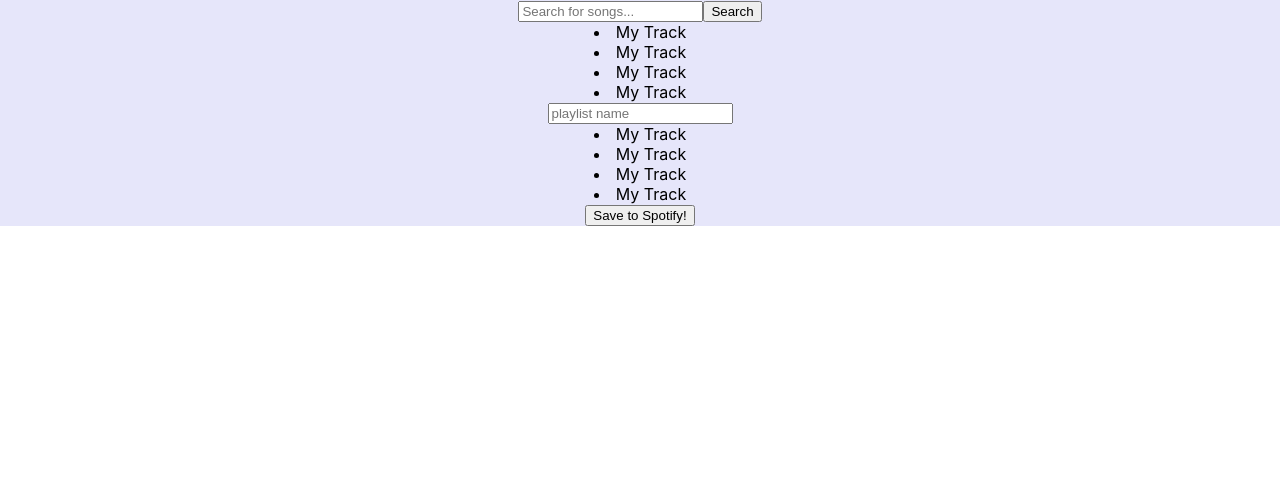
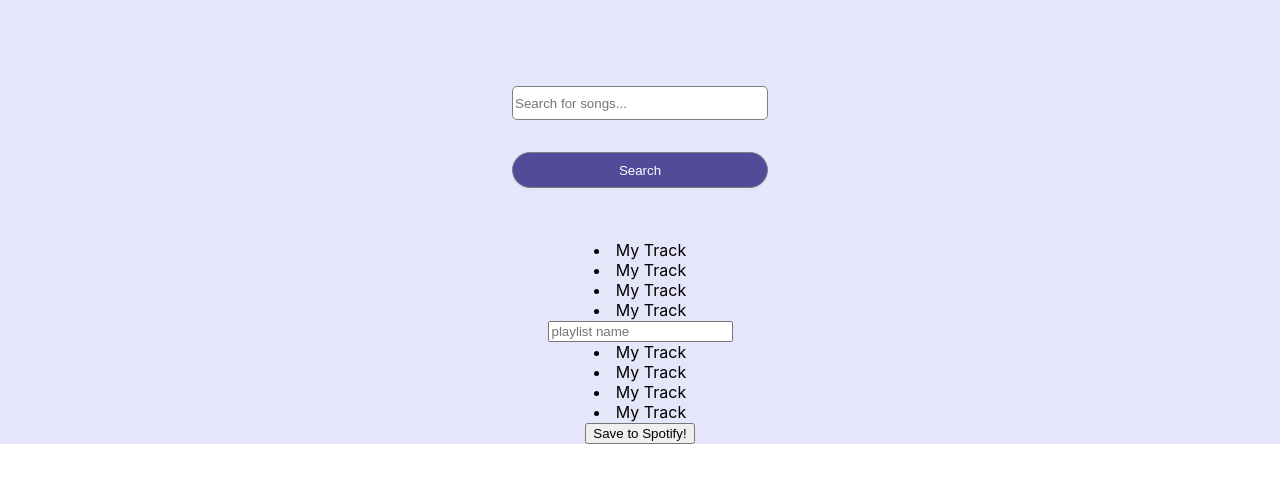
Before and after one commit to joaovian06/jamming, a React (Create React App) app: page / in a window 1280 px wide. Shown: the top 482 px of the page. Built offline with nearby package versions, Linux system fonts and the light colour scheme.

Commit message:
feat: basic styling search bar component

```diff
--- a/src/components/SearchBar/SearchBar.js
+++ b/src/components/SearchBar/SearchBar.js
@@ -1,10 +1,11 @@
 import React from "react";
+import styles from './SearchBar.scss'
 
 function SearchBar() {
   return(
-    <div>
-      <input placeholder='Search for songs...'/>
-      <button>Search</button>
+    <div className='searchContainer'>
+      <input className='searchInput' placeholder='Search for songs...'/>
+      <button className="searchButton">Search</button>
     </div>
   );
 };
--- /dev/null
+++ b/src/components/SearchBar/SearchBar.scss
@@ -0,0 +1,30 @@
+$buttonColor: #514B9A;
+$white: #ffff;
+$lightGrey: #808080;
+$lighterPurple: #e6e6fa;
+$lightPurple: #dda0dd;
+$darkPurple: #6A5ACD;
+
+.searchContainer {
+  height: 15rem;
+  width: 20%;
+  display: inline-grid;
+
+  .searchInput {
+    height: 25%;
+    margin-top: 2rem;
+    border: 1px solid $lightGrey;
+    border-radius: 5px;
+    align-self: end;
+
+  }
+
+  .searchButton {
+    height: 30%;
+    margin-top: 2rem;
+    border: 1px solid $lightGrey;
+    border-radius: 20px;
+    background-color: $buttonColor;
+    color: $white;
+  }
+}
```
